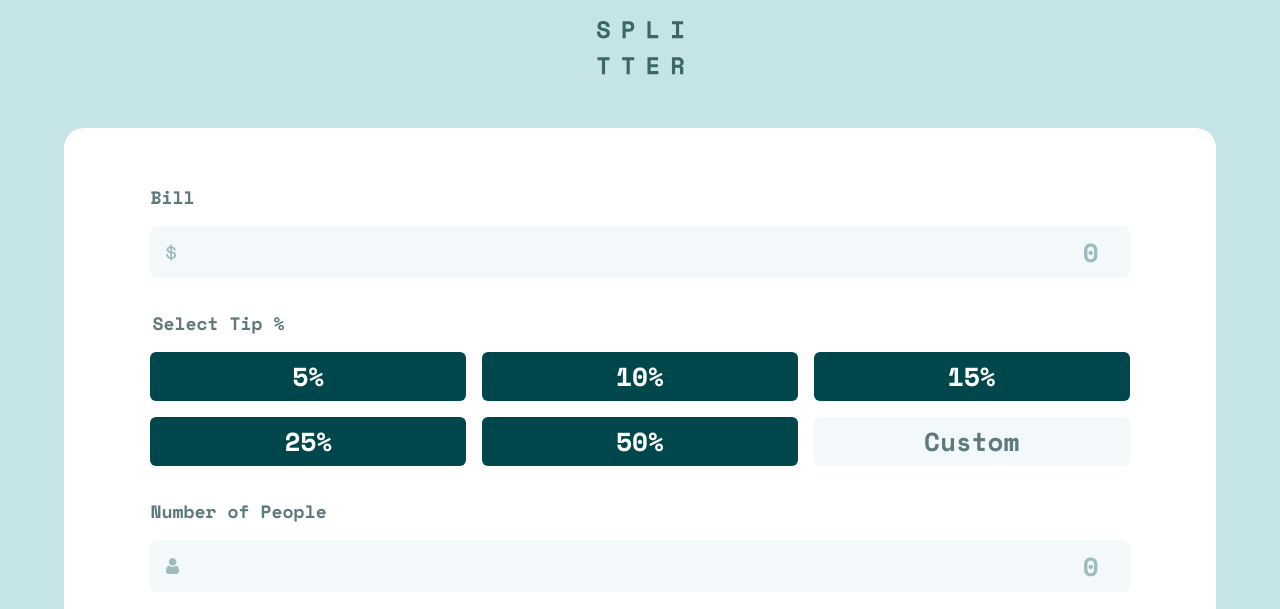
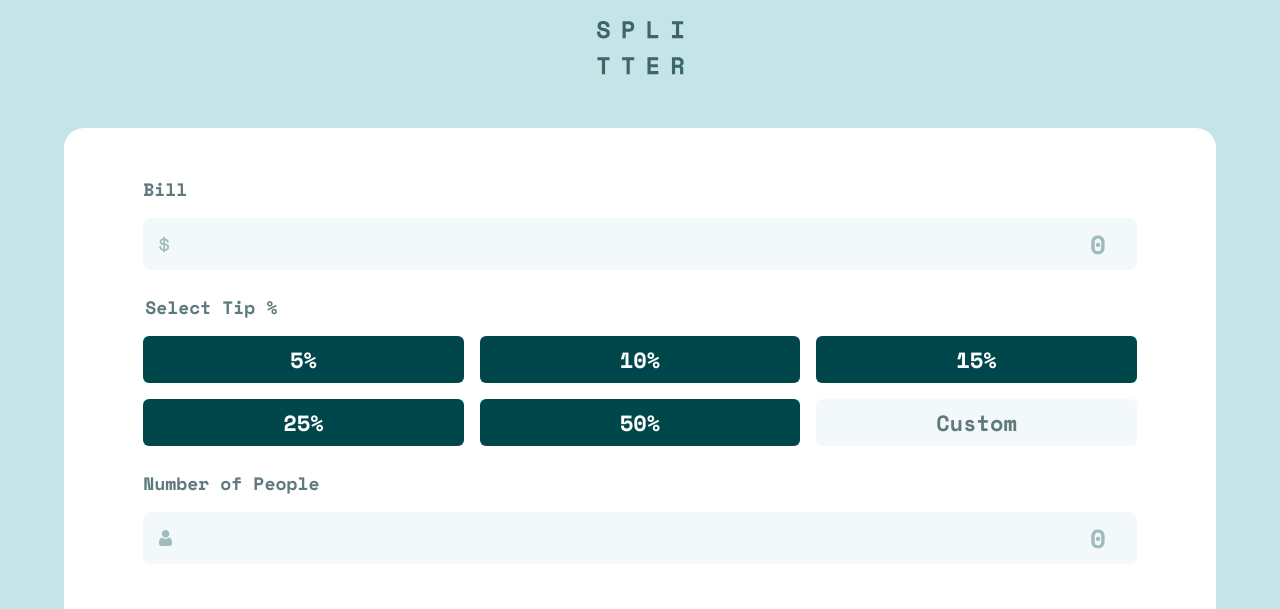
Before and after one commit to Turtlewords/tip_calculator, a plain HTML site: page index.html in a window 1280 px wide. Shown: the top 609 px of the page. Drawn offline with Linux system fonts and the light colour scheme.

Commit message:
reduce padding/gap in form

```diff
--- a/index.html
+++ b/index.html
@@ -9,11 +9,10 @@
   <link rel="stylesheet" href="styles.css">
 </head>
 <body>
-  <!-- <header>
-    <img src="images/logo.svg" alt="company logo">
-  </header> -->
+
   <div id="container">
     <main>
+      <h1>Splitter</h1>
       <form id="form">
         <label for="bill" class="form-label">Bill
           <input type="number" id="bill" name="bill" placeholder="0" min="0">
@@ -29,14 +28,14 @@
           <button id="custom" class="tip-btn">Custom</button>
         </fieldset>
         <label for="people" class="form-label">
-          <div id="label-box">
+          <span id="label-box">
             <span>Number of People</span><span id="people-error">Can't be zero</span>
-          </div>
+          </span>
           <input type="number" id="people" name="people" placeholder="0" min="0">
         </label>
 
       </form>
-      <section id="results">
+      <div id="results">
         <div id="output">
           <div id="output-top">
             <div id="top-left">
@@ -54,7 +53,7 @@
           </div>
         </div>
         <button id="reset-btn">RESET</button>
-      </section>
+      </div>
     </main>
   </div>
   <script src="index.js"></script>
--- a/styles.css
+++ b/styles.css
@@ -118,7 +118,7 @@
     flex-direction: column;
     align-items: center;
     padding: 2rem 0.5rem;
-    gap: var(--space-400)
+    gap: var(--space-300)
   }
 
   input[type="number"] {
@@ -179,10 +179,11 @@
     background-color: var(--green-900);
     color: var(--white);
     border-radius: 6px;
-    font-size: 26px;
+    font-size: 22px;
     line-height: 47px;
     letter-spacing: 0px;
     border: none;
+    padding: 0 5px;
 
   }
 
@@ -245,6 +246,10 @@
 
   /* Typography */
 
+h1 {
+  display: none;
+}
+
 .form-label {
     font-size: 18px;
     color: var(--grey-500);
@@ -297,7 +302,7 @@
   main {
     width: 90%;
     border-radius: 20px;
-    padding: 1.5rem;
+    padding: 1rem;
   }
 }
 
@@ -307,7 +312,7 @@
     display: flex;
     justify-content: center;
     align-items: center;
-    /* background-position: top 2vw center; */
+
   }
 
   #container {
@@ -317,6 +322,7 @@
   main {
     display: grid;
     width: 950px;
+
 
     grid-template-columns: 1fr 1fr;
   }
```
Also changed, not shown: index.js (+7 -0 lines).
